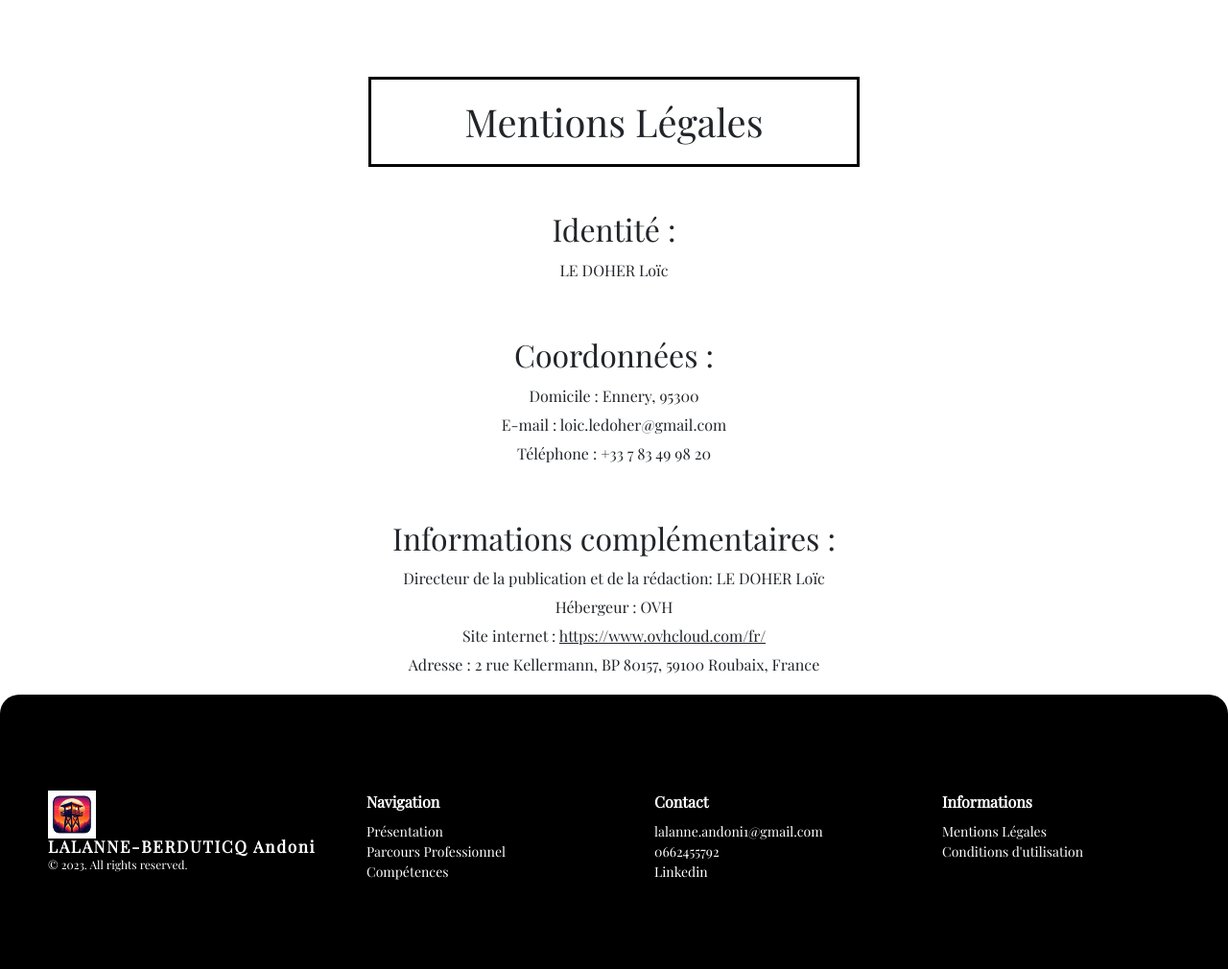
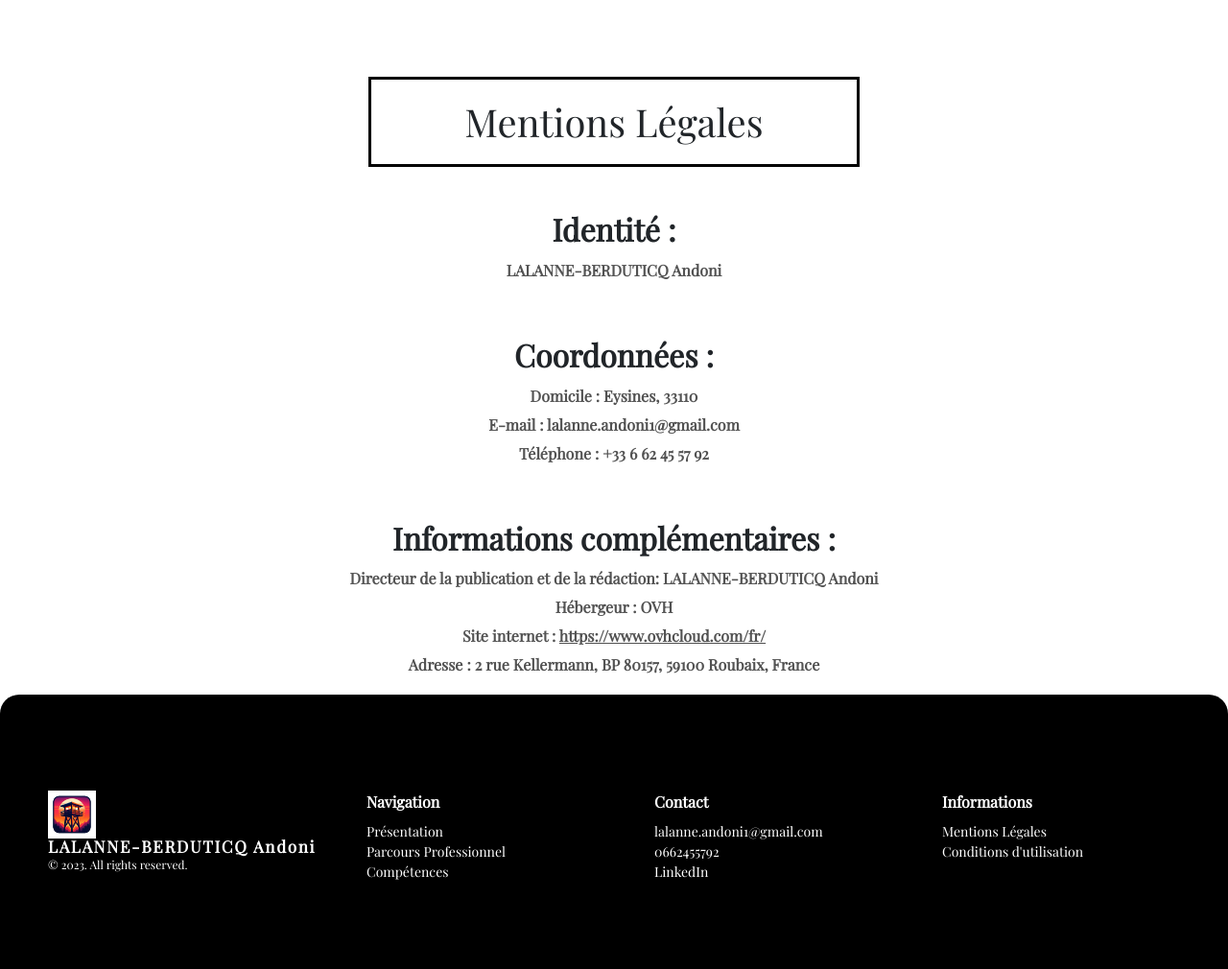
Before and after one commit to Akeops/lalanne-berdouticq-andoni, a PHP site: page /mentionsLegales.html in a window 1280 px wide. Shown: the whole page at 96% size. Run offline with PHP 8.4, Linux system fonts and the light colour scheme.

Commit message:
Footer et page mention légales finito

```diff
--- a/programme/css/app.css
+++ b/programme/css/app.css
@@ -412,7 +412,7 @@ div.presentationDescription p {
 
 
 /* Description des témoigagent */
-div p {
+div p, .texteMention {
   color: RGBA(0,0,0,0.68);
   font-weight: bolder;
 }
--- a/programme/pages/mentionsLegales.html
+++ b/programme/pages/mentionsLegales.html
@@ -20,26 +20,26 @@
         <br><br>
         <h1 class="ml"> Mentions Légales <br> </h1>
         <h2>
-            <br> Identité : <br>
+            <br> <b>Identité :</b> <br>
         </h2>
-        <p>
-            LE DOHER Loïc <br>
+        <p class="texteMention">
+            LALANNE-BERDUTICQ Andoni <br>
         </p>
 
         <h2>
-            <br> Coordonnées : <br>
+            <br> <b>Coordonnées :</b> <br>
         </h2>
-        <p>
-            Domicile : Ennery, 95300 <br>
-            E-mail : loic.ledoher@gmail.com <br>
-            Téléphone : +33 7 83 49 98 20 <br>
+        <p class="texteMention">
+            Domicile : Eysines, 33110 <br>
+            E-mail : lalanne.andoni1@gmail.com <br>
+            Téléphone : +33 6 62 45 57 92 <br>
         </p>
 
         <h2>
-            <br> Informations complémentaires : <br>
+            <br> <b>Informations complémentaires :</b> <br>
         </h2>
-        <p>
-            Directeur de la publication et de la rédaction: LE DOHER Loïc <br>
+        <p class="texteMention">
+            Directeur de la publication et de la rédaction: LALANNE-BERDUTICQ Andoni <br>
             Hébergeur : OVH <br>
             Site internet : <a href="https://www.ovhcloud.com/fr/" target="_blank"rel="noreferrer"> https://www.ovhcloud.com/fr/ </a>
             <br>
@@ -74,7 +74,7 @@
                             lalanne.andoni1@gmail.com</a></li>
                     <li class="liFooter"><a href="#footer" class="footer_a"><i class="fa fa-phone"></i> 0662455792</a></li>
                     <li class="liFooter"><a href="https://www.linkedin.com/in/andoni-lalanne-berdouticq-240104179/" target="_blank" rel="noreferrer" class="footer_a"><i
-                                class="fa fa-linkedin"></i> Linkedin</a></li>
+                                class="fa fa-linkedin"></i> LinkedIn</a></li>
                 </ul>
             </div>
             <div class="column is-nav">
```
Also changed, not shown: programme/pages/commons/template.php (+17 -2 lines).
